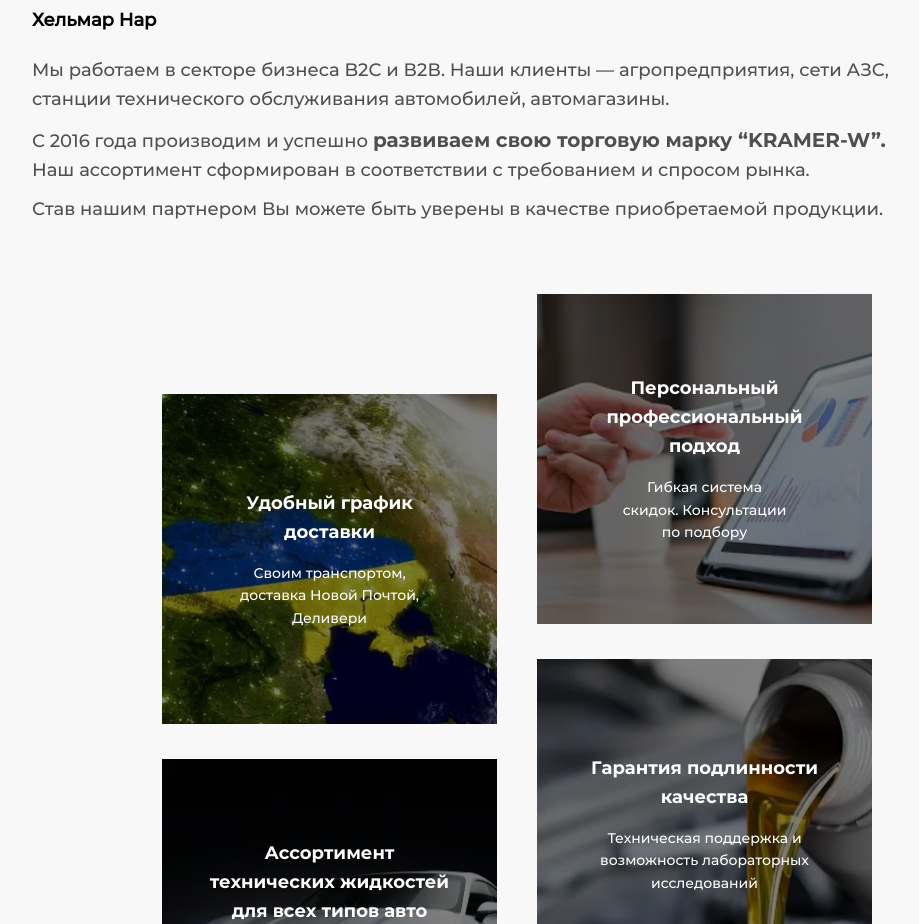
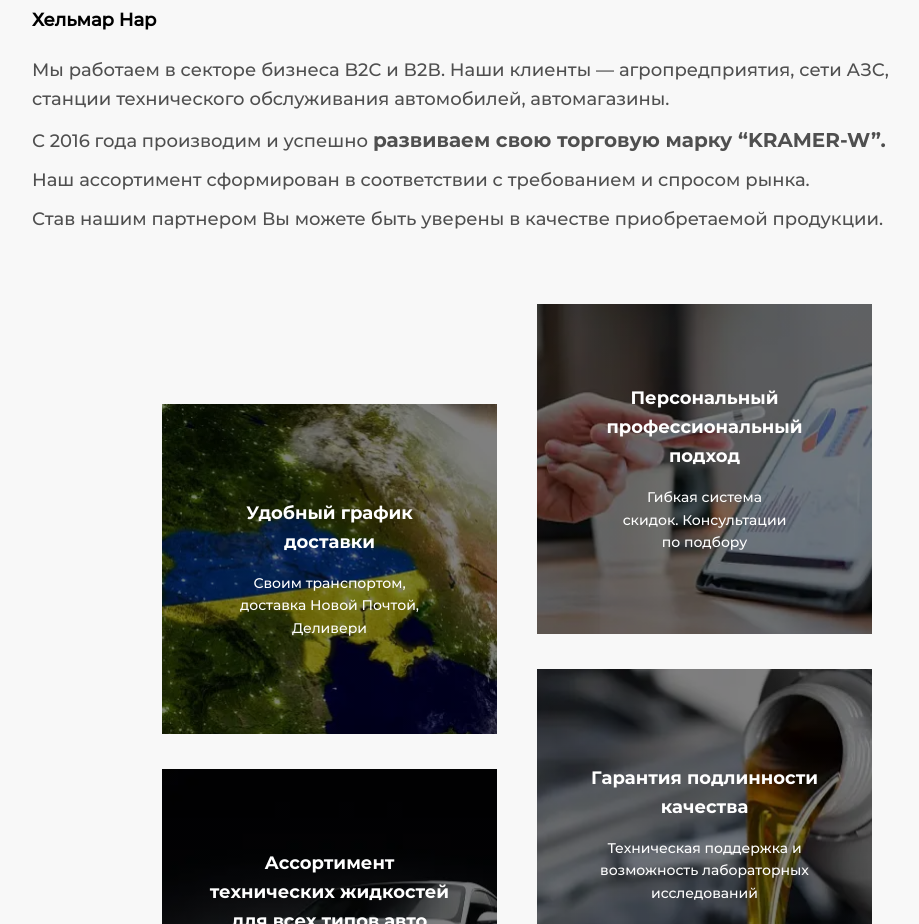
Before and after one commit to Nikon4ik/UG-SM, a plain HTML site: page index.html in a window 1280 px wide. Shown: the part 1440-2364 px from the top of the page, without its empty margins (128-1047 px from the left). Drawn offline with nearby package versions, Linux system fonts and the light colour scheme; files whose address does not match are found by name.

Commit message:
Add files via upload

```diff
--- a/index.html
+++ b/index.html
@@ -122,7 +122,8 @@
             <span class="_anim-items _anim-no-hide">Хельмар Нар</span>
             <div class="_anim-items _anim-no-hide">
                 Мы работаем в секторе бизнеса B2C и В2В. Наши клиенты — агропредприятия, сети АЗС, станции технического обслуживания автомобилей, автомагазины.
-                <p>С 2016 года производим и успешно <span>развиваем свою торговую марку “KRAMER-W”.</span> <br>Наш ассортимент сформирован в соответствии с требованием и спросом рынка.</p>
+                <p>С 2016 года производим и успешно <span>развиваем свою торговую марку “KRAMER-W”.</span></p>
+                <p>Наш ассортимент сформирован в соответствии с требованием и спросом рынка.</p>
                 Став нашим партнером Вы можете быть уверены в качестве приобретаемой продукции.
             </div>
         </div>
```
